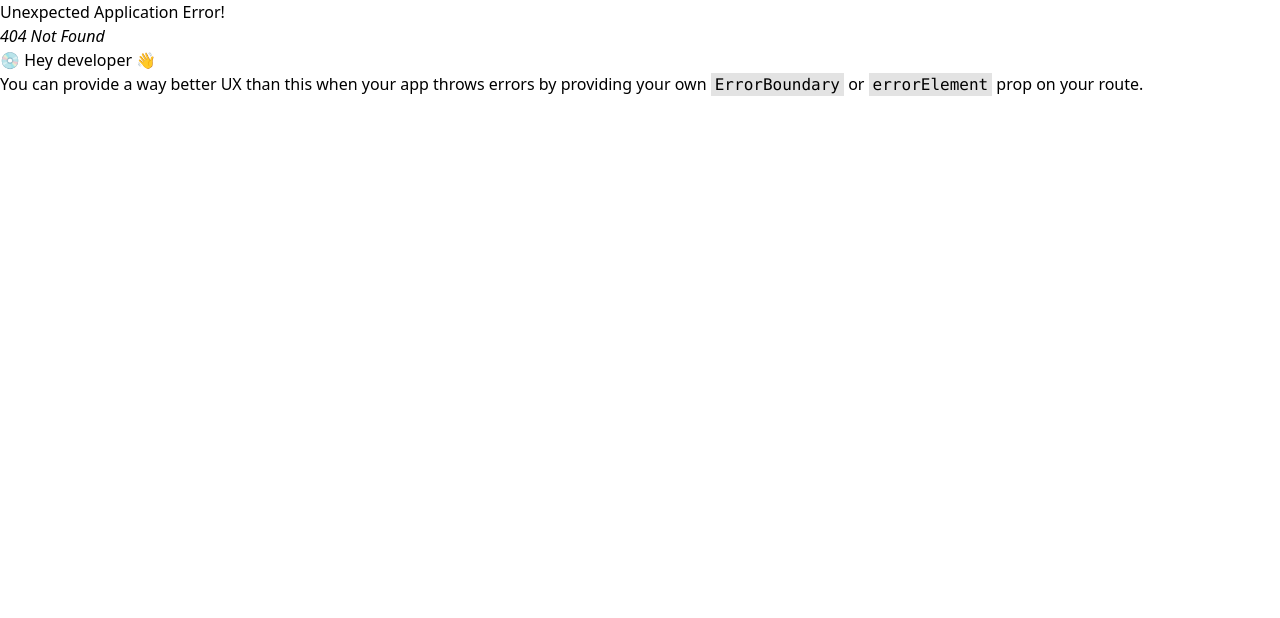
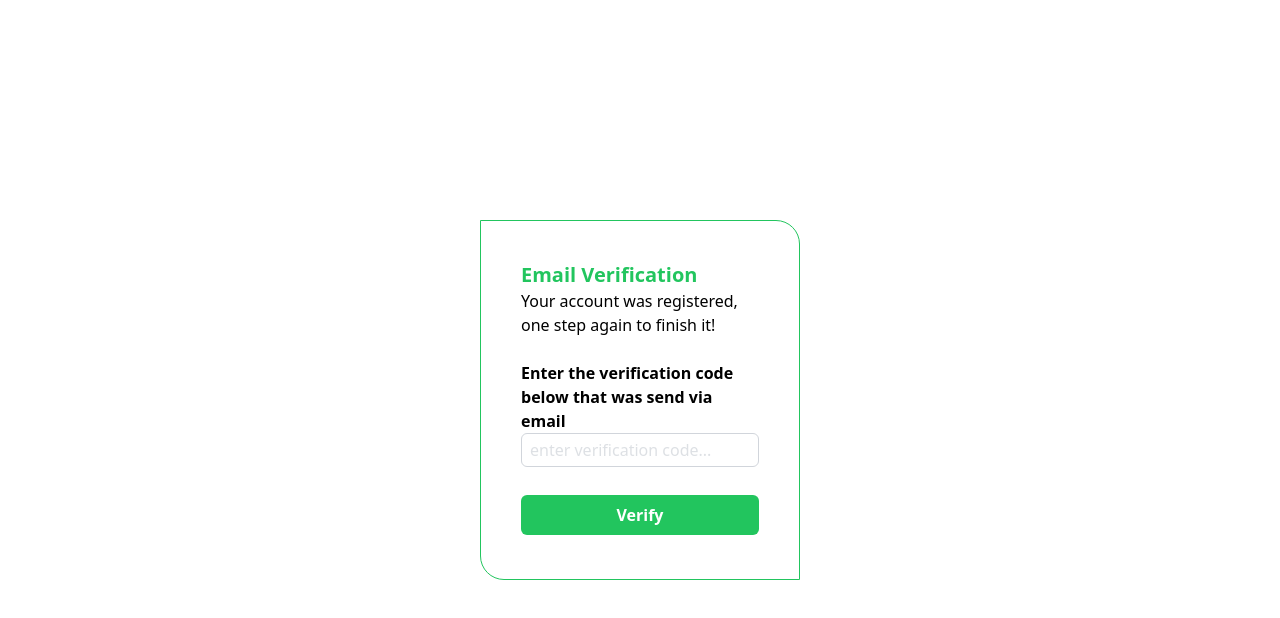
Before and after one commit to merillpr/learn-reactjs-atomic, a React (Vite) app: page /verify-email/1 in a window 1280 px wide. Before the commit this address had no page. Shown: the top 618 px of the page. Built offline with nearby package versions, Linux system fonts and the light colour scheme.

Commit message:
feat(auth): email verification

```diff
--- a/src/components/fragments/LoginFragment.jsx
+++ b/src/components/fragments/LoginFragment.jsx
@@ -55,6 +55,15 @@ export default function LoginFragment(props) {
           {destText}
         </Link>
       </p>
+      <p className="text-center">
+        Or verify your email?
+        <Link
+          to={`/resend-verification-code`}
+          className="text-green-500 font-semibold hover:text-green-600"
+        >
+          {`${" "}Verify Email`}
+        </Link>
+      </p>
     </div>
   );
 }
--- a/src/components/fragments/RegisterFragment.jsx
+++ b/src/components/fragments/RegisterFragment.jsx
@@ -16,7 +16,7 @@ export default function LoginFragment(props) {
     };
     register(user, (data) => {
       if(data.success){
-        window.location.href = "/login";
+        window.location.href = `/verify-email/${data.results.id}`;
       }
     });
   };
--- /dev/null
+++ b/src/components/fragments/ResendVerificationFragment.jsx
@@ -0,0 +1,40 @@
+import Input from "../elements/Input";
+import Button from "../elements/Button";
+import { resendVerificationCode } from "../../services/service.resend-verification-code";
+
+export default function ResendVerificationFragment(props) {
+  const { namePage} = props;
+
+  const handleOnSubmit = (e) => {
+    e.preventDefault();
+    const data = {
+      email: e.target.email.value,
+    };
+    resendVerificationCode(data, (data) => {
+      if (data.success) {
+        alert(data.message);
+        window.location.href = `/verify-email/${data.results.id}`;
+      } else {
+        alert(data.message);
+      }
+    });
+  };
+
+  return (
+    <div className="w-full max-w-xs border border-green-500 p-10 rounded-bl-3xl rounded-tr-3xl">
+      <h1 className="text-green-500 text-xl font-bold">{namePage}</h1>
+      <p className="mb-6">Type your email and get your verification code.</p>
+      <form onSubmit={handleOnSubmit}>
+        <div className="mb-3">
+          <Input
+            labelName="Enter your email"
+            typeInput="email"
+            name="email"
+            placeText="enter email here..."
+          />
+        </div>
+        <Button buttonText="Verify" type="submit" classname="mt-4 mb-1" />
+      </form>
+    </div>
+  );
+}
--- /dev/null
+++ b/src/components/fragments/VerifyFragment.jsx
@@ -0,0 +1,43 @@
+import Input from "../elements/Input";
+import Button from "../elements/Button";
+import { verifyEmail } from "../../services/service.verify-email";
+import { useParams } from "react-router-dom";
+
+export default function VerifyFragment(props) {
+  const { namePage} = props;
+  const params = useParams();
+
+  const handleOnSubmit = (e) => {
+    e.preventDefault();
+    const data = {
+      id: params.id,
+      code: e.target.code.value,
+    };
+    verifyEmail (data, (data) => {
+      if(data.success){
+        alert(data.message);
+        window.location.href = "/login";
+      }else{
+        alert(data.message);
+      }
+    });
+  };
+
+  return (
+    <div className="w-full max-w-xs border border-green-500 p-10 rounded-bl-3xl rounded-tr-3xl">
+      <h1 className="text-green-500 text-xl font-bold">{namePage}</h1>
+      <p className="mb-6">Your account was registered, one step again to finish it!</p>
+      <form onSubmit={handleOnSubmit}>
+        <div className="mb-3">
+          <Input
+            labelName="Enter the verification code below that was send via email"
+            typeInput="text"
+            name="code"
+            placeText="enter verification code..."
+          />
+        </div>
+        <Button buttonText="Verify" type="submit" classname="mt-4 mb-1" />
+      </form>
+    </div>
+  );
+}
--- /dev/null
+++ b/src/pages/ResendVerificationPage.jsx
@@ -0,0 +1,10 @@
+import ResendVerificationFragment from "../components/fragments/ResendVerificationFragment";
+import AuthLayout from "../components/layouts/AuthLayout";
+
+export default function ResendVerificationPage() {
+  return (
+    <AuthLayout>
+      <ResendVerificationFragment namePage="Resend Verification Code" />
+    </AuthLayout>
+  );
+}
--- /dev/null
+++ b/src/pages/VerifyPage.jsx
@@ -0,0 +1,12 @@
+import VerifyFragment from "../components/fragments/VerifyFragment";
+import AuthLayout from "../components/layouts/AuthLayout";
+
+export default function VerifyPage() {
+  return (
+    <AuthLayout>
+      <VerifyFragment
+        namePage="Email Verification"
+      />
+    </AuthLayout>
+  );
+}
--- /dev/null
+++ b/src/services/service.resend-verification-code.js
@@ -0,0 +1,15 @@
+import axios from "axios";
+
+export const resendVerificationCode = (data, callback) => {
+  axios
+    .post(
+      "http://localhost/okesell/beokesell/public/api/resend-verification",
+      data
+    )
+    .then((response) => {
+      callback(response.data);
+    })
+    .catch((error) => {
+      callback(error.response.data);
+    });
+};
--- /dev/null
+++ b/src/services/service.verify-email.js
@@ -0,0 +1,15 @@
+import axios from "axios";
+
+export const verifyEmail = (data, callback) => {
+  axios
+    .post(
+      "http://localhost/okesell/beokesell/public/api/email-verification",
+      data
+    )
+    .then((response) => {
+      callback(response.data);
+    })
+    .catch((error) => {
+      callback(error.response.data);
+    });
+};
```
Also changed, not shown: src/main.jsx (+10 -0 lines).
